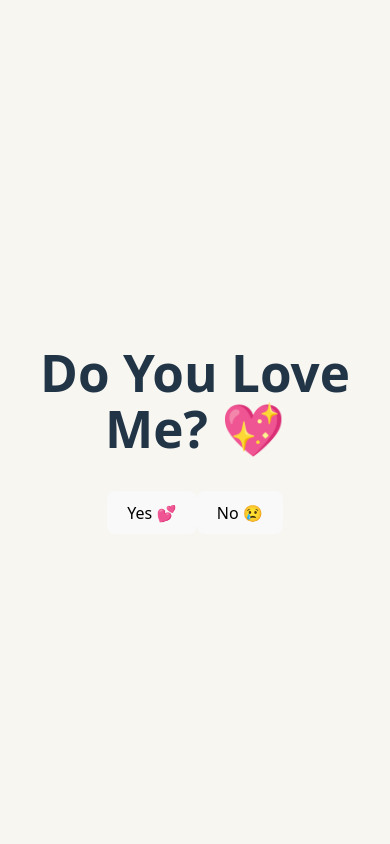
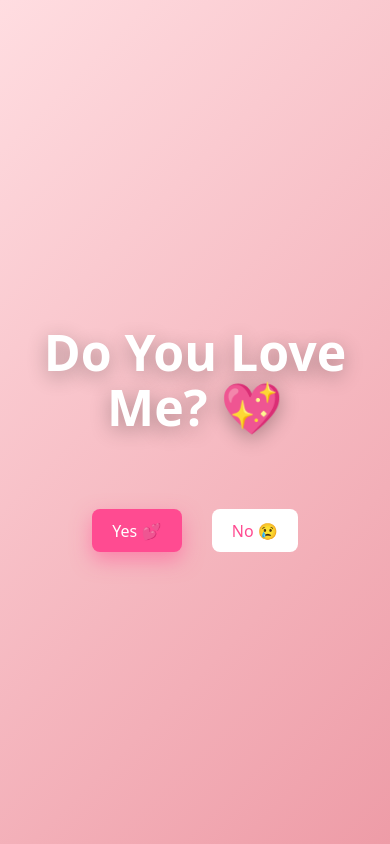
Before and after one commit to Arunachalam2471/valentine-surprise, a React (Vite) app: page / in a window 390 px wide. Built offline with nearby package versions, Linux system fonts and the light colour scheme.

Commit message:
Refactor gallery styles and animations

```diff
--- a/src/style.css
+++ b/src/style.css
@@ -1,16 +1,15 @@
 .gallery {
-  --d: 10s;
+    --d: 12s;
     display: grid;
     place-items: center;
     width: 220px;
-  margin-left: 220px;
     height: 220px;
 }
 
-.gallery > img {
+.gallery>img {
     grid-area: 1/1;
     aspect-ratio: 1;
-  width:100%;
+    width: 100%;
     object-fit: cover;
     border: 10px solid #f2f2f2;
     box-shadow: 0 0 4px #0007;
@@ -22,27 +21,27 @@
     animation-name: slide, z-order-last;
 }
 
-.gallery > img:nth-child(1) {
+.gallery>img:nth-child(1) {
     animation-delay: calc(0 * var(--d));
     --r: 16deg;
 }
 
-.gallery > img:nth-child(2) {
+.gallery>img:nth-child(2) {
     animation-delay: calc(-0.2 * var(--d));
     --r: -1deg;
 }
 
-.gallery > img:nth-child(3) {
+.gallery>img:nth-child(3) {
     animation-delay: calc(-0.4 * var(--d));
     --r: -19deg;
 }
 
-.gallery > img:nth-child(4) {
+.gallery>img:nth-child(4) {
     animation-delay: calc(-0.6 * var(--d));
     --r: -6deg;
 }
 
-.gallery > img:nth-child(5) {
+.gallery>img:nth-child(5) {
     animation-delay: calc(-0.8 * var(--d));
     --r: 8deg;
 }
@@ -53,24 +52,33 @@
     10% {
         transform: translateX(120%) rotate(var(--r));
     }
-  0%, 100%, 20% {
+
+    0%,
+    100%,
+    20% {
         transform: translateX(0%) rotate(var(--r));
     }
 }
 
 @keyframes z-order {
-  10%, 20% {
+
+    10%,
+    20% {
         z-index: 1;
     }
+
     80% {
         z-index: 2;
     }
 }
 
 @keyframes z-order-last {
-  10%, 20% {
+
+    10%,
+    20% {
         z-index: 1;
     }
+
     90% {
         z-index: 2;
     }
@@ -102,22 +110,28 @@ body {
     -webkit-background-size: 150px;
     -webkit-background-clip: text;
     -webkit-animation-name: shine;
-  -webkit-animation-duration: 3s; /* Adjust the duration as needed */
+    -webkit-animation-duration: 3s;
+    /* Adjust the duration as needed */
     -webkit-animation-iteration-count: infinite;
     text-shadow: 0 0px 0px rgba(233, 85, 189, 0.419);
 
 }
 
 @-webkit-keyframes shine {
-  0%, 10% {
+
+    0%,
+    10% {
         background-position: -1000px;
     }
+
     20% {
         background-position: top left;
     }
+
     90% {
         background-position: top right;
     }
+
     100% {
         background-position: 1000px;
     }
@@ -126,7 +140,12 @@ body {
 @media only screen and (max-width: 600px) {
     #shine {
         font-size: 22px;
+
+        .title-name {
+            font-size: 12px !important;
         }
+    }
+
     #hedlinecontainer {
         display: flex;
         justify-content: center;
@@ -139,7 +158,8 @@ body {
         --d: 10s;
         /* duration */
         display: grid;
-  place-items: center; /* Center both horizontally and vertically */
+        place-items: center;
+        /* Center both horizontally and vertically */
         width: 150px;
         margin-left: 60px;
     }
@@ -151,11 +171,272 @@ body {
         color: rgb(221, 214, 214);
         display: grid;
         place-items: center;
-  font-size: 30px;
+        font-size: 10px;
         cursor: pointer;
         z-index: 1000;
 
     }
 
+    .question-screen {
+        position: fixed;
+        inset: 0;
+        background: linear-gradient(135deg, #ffdde1, #ee9ca7);
+        display: flex;
+        flex-direction: column;
+        justify-content: center;
+        align-items: center;
+        gap: 40px;
+    }
+
+    .love-question {
+        font-size: 50px;
+        color: white;
+        text-shadow: 0 5px 20px rgba(0, 0, 0, 0.3);
+        animation: pop 1s ease;
+    }
+
+    .btn-group {
+        display: flex;
+        gap: 30px;
+    }
+
+    button {
+        padding: 15px 35px;
+        font-size: 20px;
+        border: none;
+        border-radius: 50px;
+        cursor: pointer;
+        transition: 0.3s;
+    }
+
+    .yes-btn {
+        background: #ff4b91;
+        color: white;
+        box-shadow: 0 8px 20px rgba(255, 75, 145, 0.5);
+    }
+
+    .yes-btn:hover {
+        transform: scale(1.1);
+    }
+
+    .no-btn {
+        background: white;
+        color: #ff4b91;
+    }
+
+    .no-btn:hover {
+        transform: scale(0.9);
+    }
+
+    @keyframes pop {
+        from {
+            transform: scale(0.5);
+            opacity: 0;
+        }
+
+        to {
+            transform: scale(1);
+            opacity: 1;
+        }
+    }
+
+    .love-popup {
+        position: fixed;
+        inset: 0;
+        background: rgba(0, 0, 0, 0.6);
+        display: grid;
+        place-items: center;
+        z-index: 2000;
+        animation: fadeIn 0.3s ease-in-out;
+    }
+
+    .love-box {
+        background: linear-gradient(135deg, #ff9a9e, #fad0c4);
+        padding: 30px 40px;
+        border-radius: 20px;
+        text-align: center;
+        box-shadow: 0 10px 30px rgba(0, 0, 0, 0.3);
+        animation: scaleUp 0.3s ease-in-out;
+    }
+
+    .love-box h2 {
+        margin-bottom: 10px;
+        color: white;
+    }
+
+    .love-box p {
+        color: white;
+        margin-bottom: 20px;
+    }
+
+    .love-box button {
+        padding: 10px 20px;
+        border: none;
+        border-radius: 20px;
+        background: white;
+        color: #ff4d6d;
+        font-weight: bold;
+        cursor: pointer;
+        transition: 0.3s;
+    }
+
+    .love-box button:hover {
+        background: #ff4d6d;
+        color: white;
+    }
+
+    @keyframes fadeIn {
+        from {
+            opacity: 0;
+        }
+
+        to {
+            opacity: 1;
+        }
+    }
+
+    @keyframes scaleUp {
+        from {
+            transform: scale(0.7);
+        }
+
+        to {
+            transform: scale(1);
+        }
+    }
+
+    /* Romantic Background */
+
+    .content-wrapper {
+        transition: transform 0.8s ease;
+    }
+
+    /* When text appears */
+    .content-wrapper.move-up {
+        transform: translateY(-20px);
+    }
+
+
+
+    /* Center Container */
+    .love-container {
+        display: flex;
+        justify-content: center;
+        margin-top: 20px;
+        padding: 20px;
+        max-height: 400px;
+    }
+
+    /* Love Card */
+    .love-card {
+        background: rgba(255, 255, 255, 0.9);
+        padding: 30px;
+        max-width: 500px;
+        border-radius: 20px;
+        text-align: center;
+        box-shadow: 0 15px 35px rgba(255, 0, 100, 0.3);
+        animation: fadeIn 2s ease-in-out;
+        overflow: scroll;
+    }
+
+    .love-card h2 {
+        color: #ff3366;
+        margin-bottom: 20px;
+        font-size: 28px;
+    }
+
+    .love-card p {
+        color: #444;
+        line-height: 1.7;
+        font-size: 16px;
+    }
+
+    /* Hearts Animation */
+    .hearts {
+        margin-top: 20px;
+        font-size: 28px;
+        animation: pulse 1.5s infinite;
+    }
+
+    /* Animations */
+    @keyframes pulse {
+        0% {
+            transform: scale(1);
+        }
+
+        50% {
+            transform: scale(1.1);
+        }
+
+        100% {
+            transform: scale(1);
+        }
+    }
+
+    @keyframes fadeIn {
+        from {
+            opacity: 0;
+            transform: translateY(20px);
+        }
+
+        to {
+            opacity: 1;
+            transform: translateY(0);
+        }
+    }
+
+    /* Floating Hearts Background */
+    .floating-hearts {
+        position: fixed;
+        inset: 0;
+        pointer-events: none;
+        overflow: hidden;
+        z-index: 0;
+    }
+
+    .floating-hearts span {
+        position: absolute;
+        bottom: -20px;
+        font-size: 22px;
+        animation: floatUp 6s linear infinite;
+        opacity: 0.8;
+    }
+
+    .floating-hearts span:nth-child(odd) {
+        animation-duration: 8s;
+    }
+
+    .floating-hearts span:nth-child(even) {
+        animation-duration: 6s;
+    }
+
+    @keyframes floatUp {
+        0% {
+            transform: translateY(0) scale(1);
+            opacity: 1;
+        }
+
+        100% {
+            transform: translateY(-110vh) scale(1.5);
+            opacity: 0;
+        }
+    }
+
+    /* Fade In Love Message */
+    .fade-in {
+        animation: fadeInMessage 1.5s ease forwards;
+    }
+
+    @keyframes fadeInMessage {
+        from {
+            opacity: 0;
+            transform: translateY(30px);
+        }
+
+        to {
+            opacity: 1;
+            transform: translateY(0);
+        }
+    }
 
 }
```
Lines whose indentation alone changed are shown as unchanged.
